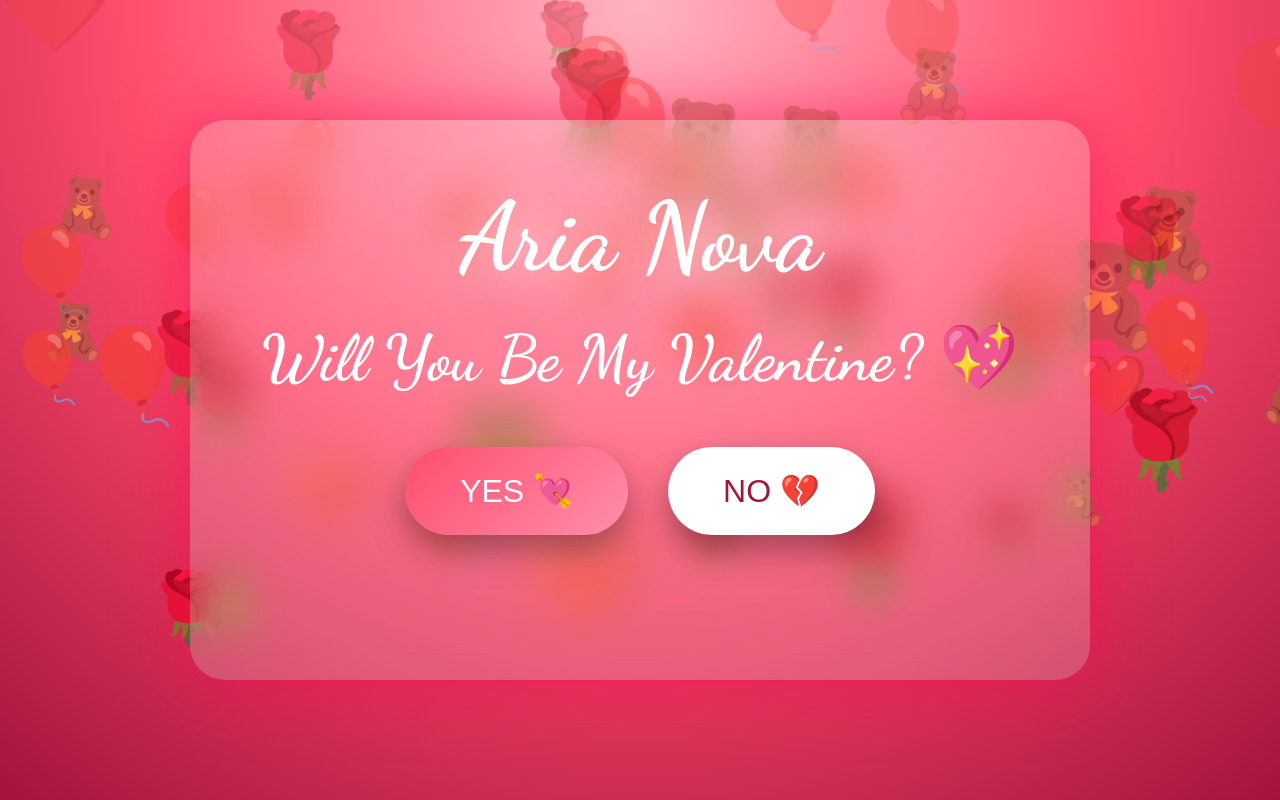
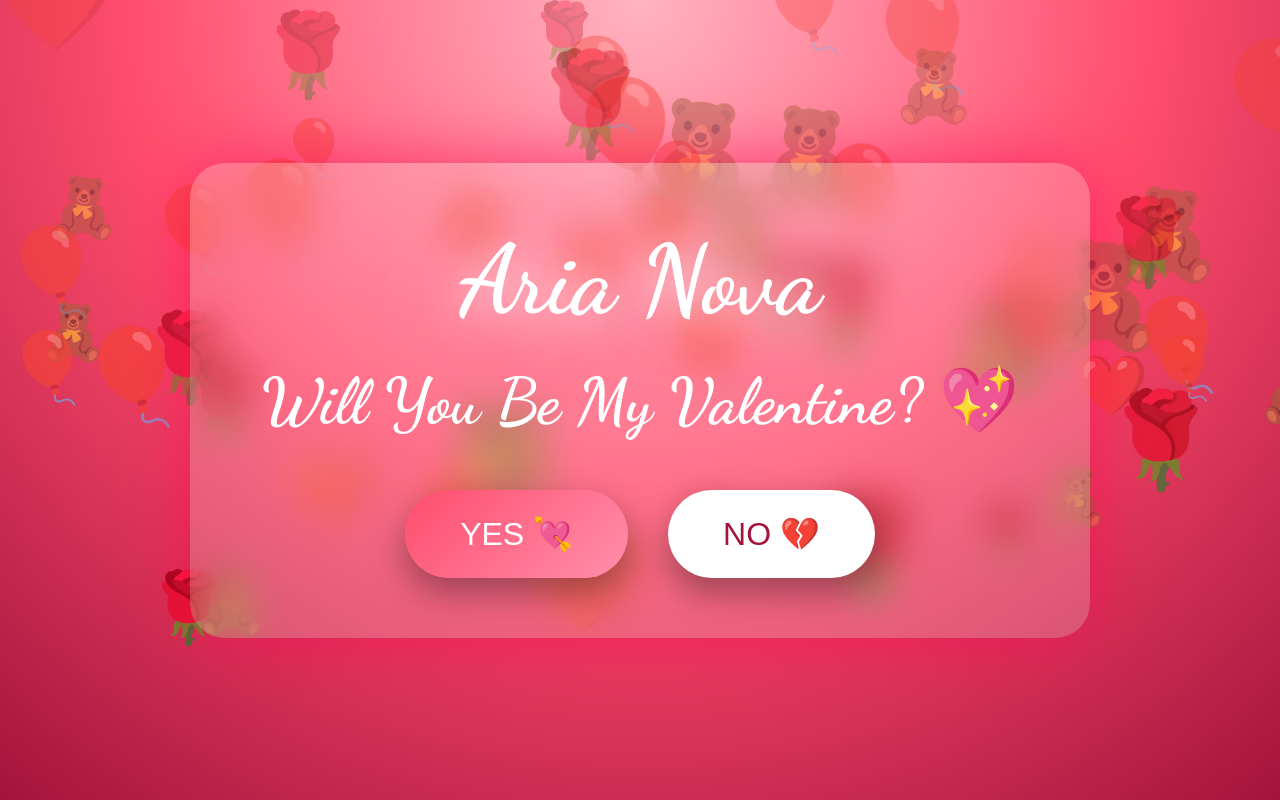
Before and after one commit to Walker366-Miles/surprise, a plain HTML site: page index.html in a window 1280 px wide. Both pictures are taken after a click on the button "Start Music 🎵". Shown: the top 800 px of the page. Drawn offline with Linux system fonts and the light colour scheme.

Commit message:
Refactor HTML structure and styles for clarity

```diff
--- a/index.html
+++ b/index.html
@@ -71,11 +71,11 @@ body {
 .container {
   width: 90%;
   max-width: 900px;
-  min-height: 70vh;
+  min-height: 50vh;
   background: rgba(255,255,255,0.18);
   backdrop-filter: blur(18px);
   border-radius: 35px;
-  padding: 60px 50px;
+  padding: 60px 30px;
   text-align: center;
   box-shadow: 0 0 70px rgba(255,0,80,0.6);
   animation: fadeIn 1.8s ease;
```
